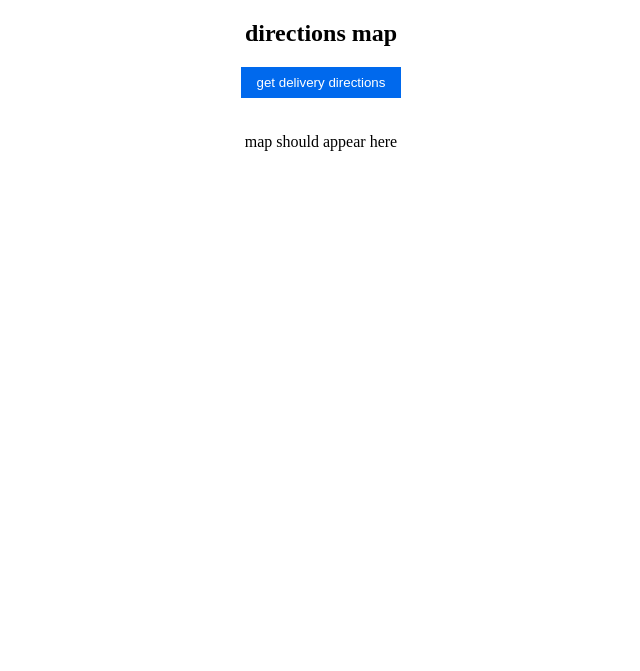
After one commit to ErnieSiciliano/SCSWebsite, a PHP site: page /SCSWebsite/delivery.html in a window 1280 px wide. The commit adds this page. Shown: the top 671 px of the page, without its empty margins (319-959 px from the left). Run offline with PHP 8.4, Linux system fonts and the light colour scheme; some libraries are stand-ins or nearby versions.

Commit message:
Delivery page, and fixed checkout page.

```diff
--- a/ChangePage.php
+++ b/ChangePage.php
@@ -1,7 +1,7 @@
 <?php
 class ChangePage{
     public static function change($seconds,$pageName){
-        $headerStr = "refresh:" . $seconds . ";url=http://localhost/xampp/SCS_Website/SCSWebsite/" . $pageName . ".php";
+        $headerStr = "refresh:" . $seconds . ";url=http://localhost/SCSWebsite/" . $pageName . ".php";
         header( $headerStr );
     }
 }
--- a/clearCart.php
+++ b/clearCart.php
@@ -1,13 +1,15 @@
 <?php
     require_once("Connect.php");
+    require_once("ChangePage.php");
     $conn = new Connect();
     $conn = $conn -> getConnection();
 
 
     $sql = "DELETE FROM cart;";
     if(mysqli_query($conn, $sql)){
-        echo "Cart Was Cleared!";
+        ChangePage::change("1","checkout");
     } else{
         echo "Something Went wrong when clearing the cart";
     }
+
 ?>
--- /dev/null
+++ b/delivery.css
@@ -0,0 +1,21 @@
+#directions-map{
+      width: 90vw;
+      height: 65vh;
+      margin: 0 auto;
+      padding: 1.2em;
+
+}
+
+button {
+      display: inline-block;
+      border: none;
+      padding: 0.5rem 1rem;
+      background: #0069ed;
+      color: #ffffff;
+      cursor: pointer;
+      text-align: center;
+}
+
+#center {
+      text-align: center;
+}
--- /dev/null
+++ b/delivery.html
@@ -0,0 +1,29 @@
+
+<!DOCTYPE html>
+<html lang="en">
+<head>
+	<meta charset="UTF-8">
+	<title>Directions</title>
+    <link rel="stylesheet" href="delivery.css">
+	<meta name="viewport" content="width=device-width, initial-scale=1">
+</head>
+<body>
+
+	<div id = "center">
+		<section id="directions">
+			<h2>directions map</h2>
+			<button id="get-directions" >get delivery directions</button><span id='directions-info'></span>
+			<p id="directions-info"></p>
+
+			<article id="directions-map">map should appear here</article>
+		</section>
+	</div>
+
+
+
+	<script src="delivery.js"></script>
+	<script src="https://maps.googleapis.com/maps/api/js?key=AIzaSyB5JTUm5iGOiCGq15w-pgdOJqPcrI9S1w0" async defer></script>
+
+
+</body>
+</html>
--- /dev/null
+++ b/delivery.js
@@ -0,0 +1,41 @@
+console.info('delivery.js loaded');
+
+const directionsInfo = document.querySelector('#directions-info');
+const directionsButton = document.querySelector('#get-directions');
+directionsButton.addEventListener('click', getLocation);
+let directionsService;
+let directionsDisplay;
+
+function getLocation(){
+
+    navigator.geolocation.getCurrentPosition(function(position) {
+            var pos = new google.maps.LatLng(position.coords.latitude, position.coords.longitude);
+            initMap(pos);
+    });
+}
+
+function initMap(user){
+    directionsService = new google.maps.DirectionsService();
+    directionsDisplay = new google.maps.DirectionsRenderer();
+    let store = new google.maps.LatLng(43.66011,-79.43425);
+    const options = {zoom: 11, scaleControl: true, center: store};
+    directionsMap = new google.maps.Map(document.querySelector('#directions-map'), options);
+    directionsDisplay.setMap(directionsMap);
+    calcRoute(store, user);
+
+}
+
+function calcRoute(start, destination){
+  let request = {
+    origin: start,
+    destination: destination,
+    travelMode: google.maps.TravelMode.DRIVING
+  };
+
+  directionsService.route(request, function(result, status){
+    if(status == 'OK'){
+      directionsDisplay.setDirections(result);
+    }
+
+  })
+}
--- a/index.php
+++ b/index.php
@@ -110,5 +110,7 @@
 
             <!-- end of menu -->
         </section>
+
+        <img src="bg.jpg" alt="Website Background" style="width:80%;height:1000px;display: block;margin-left: auto;margin-right: auto;border:3px solid #FF2400;">
     </body>
 </html>
--- a/jersey.php
+++ b/jersey.php
@@ -35,7 +35,6 @@
         break;
     }
     } else {
-    echo "0 results";
     }
 
 
```
Also changed, not shown: checkout.css (+3 -4 lines), checkout.php (+29 -2 lines), delivery.php (added, +53 -0 lines), bg.jpg (added), bg.png (added).
